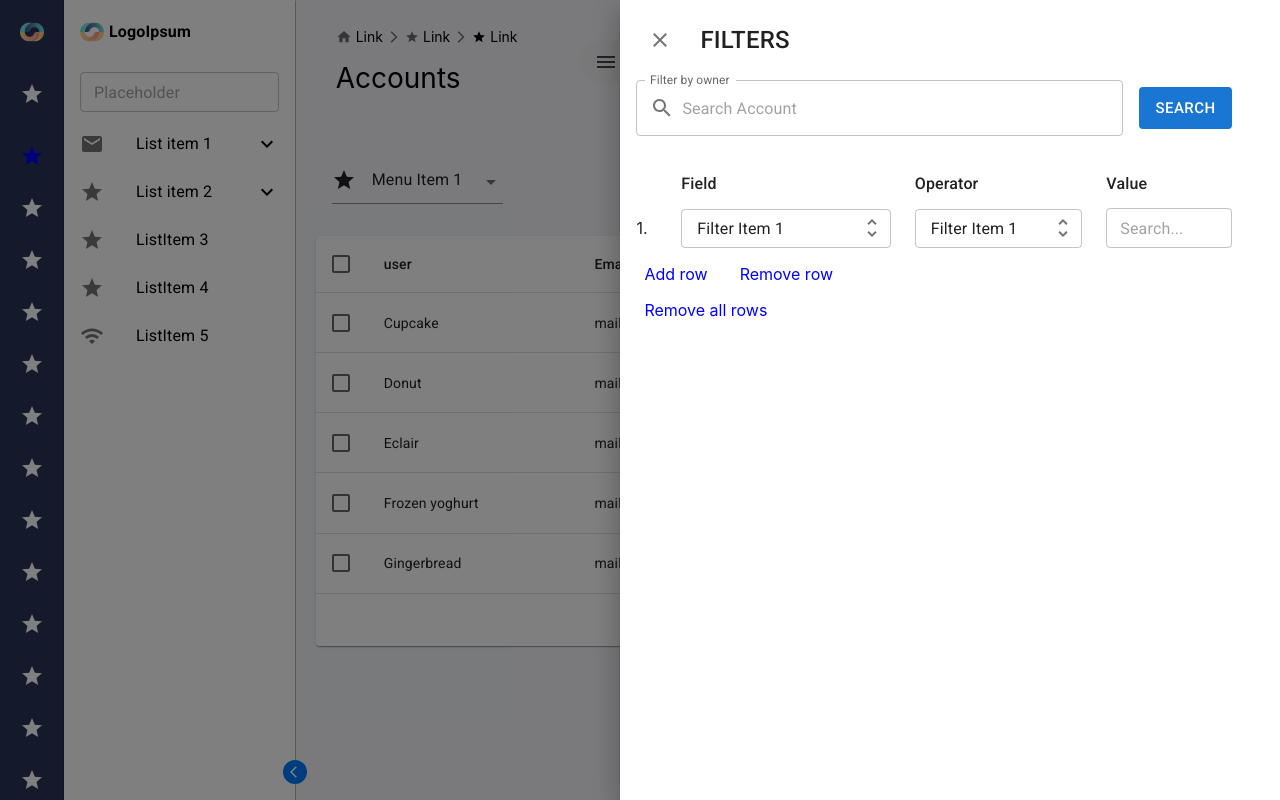
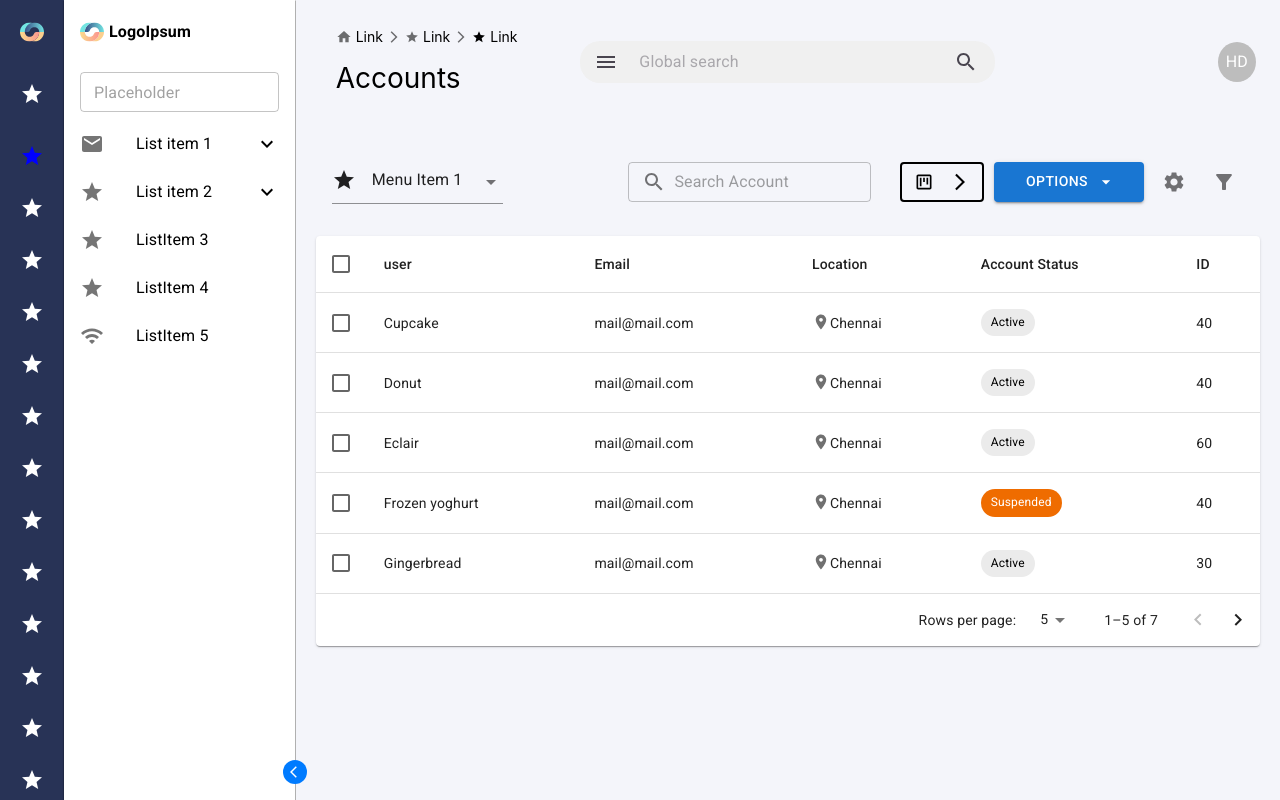
Before and after one commit to kedarlin/salesforce-screens, a React (Create React App) app: page / in a window 1280 px wide. Built offline with nearby package versions, Linux system fonts and the light colour scheme.

Commit message:
updated with filtersidebar

```diff
--- a/src/components/filterSidebar.js
+++ b/src/components/filterSidebar.js
@@ -129,7 +129,7 @@ const FilterSidebar = ({ openFilterSidebar, toggleDrawer }) => {
                 padding={2}
                 mr={4}
             >
-                <Box display="flex" alignItems="center" onClick={toggleDrawer(true)} gap={2}>
+                <Box display="flex" alignItems="center" gap={2}>
                     <IconButton onClick={toggleDrawer(false)} size="large" color="black">
                         <Close />
                     </IconButton>
--- a/src/components/filterbar.js
+++ b/src/components/filterbar.js
@@ -9,7 +9,7 @@ const Filterbar = () => {
     const [anchorEl2, setAnchorEl2] = React.useState(null);
     const open1 = Boolean(anchorEl1);
     const open2 = Boolean(anchorEl2);
-    const [openFilterSidebar, setOpenFilterSidebar] = useState(true);
+    const [openFilterSidebar, setOpenFilterSidebar] = useState(false);
 
     const handleChange = (event) => {
         setFilter(event.target.value);
@@ -29,6 +29,10 @@ const Filterbar = () => {
     };
 
     const toggleDrawer = (open) => (event) => {
+        if (event.type === 'keydown' && (event.key === 'Tab' || event.key === 'Shift')) {
+          return;
+        }
+
         setOpenFilterSidebar(open);
       };
 
```
